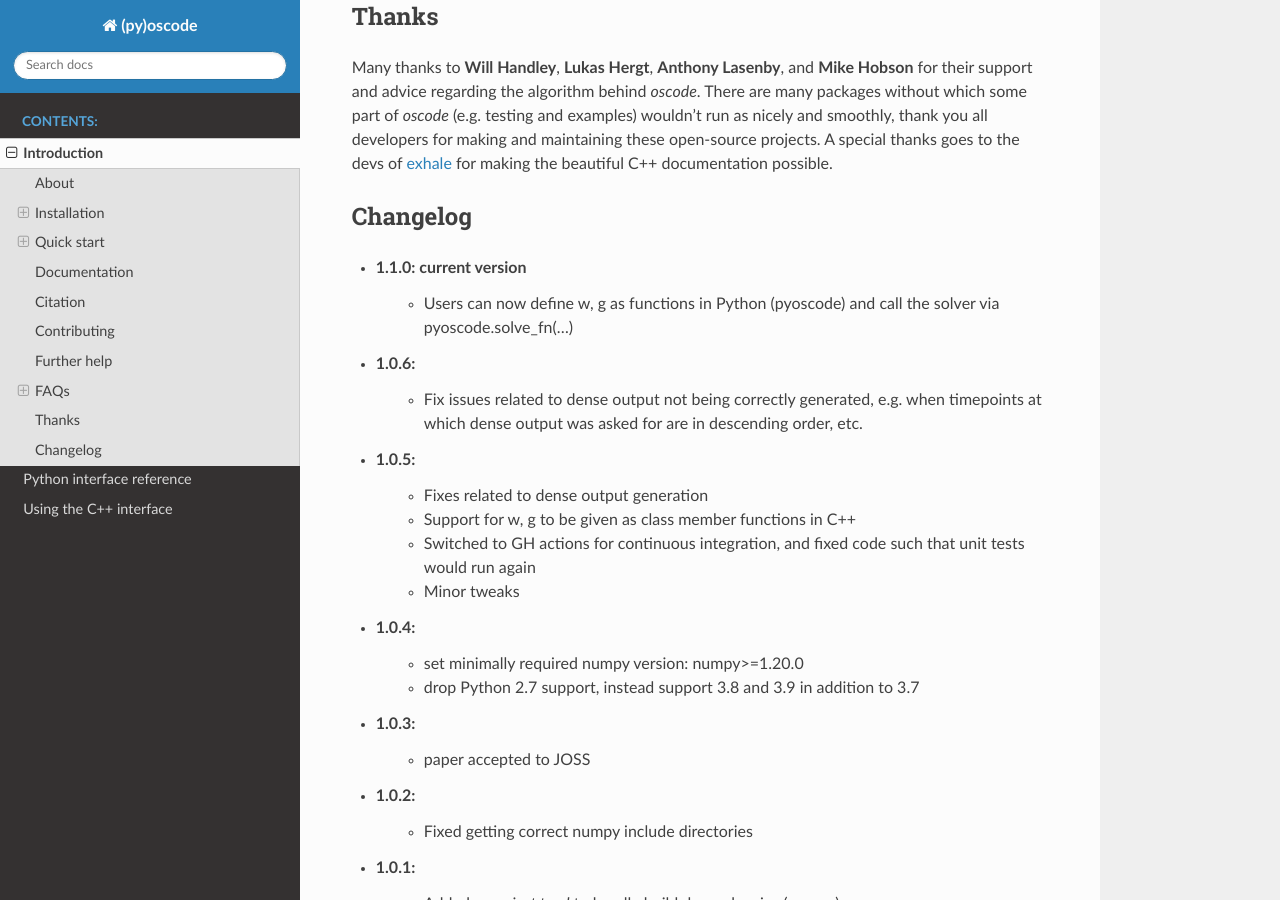
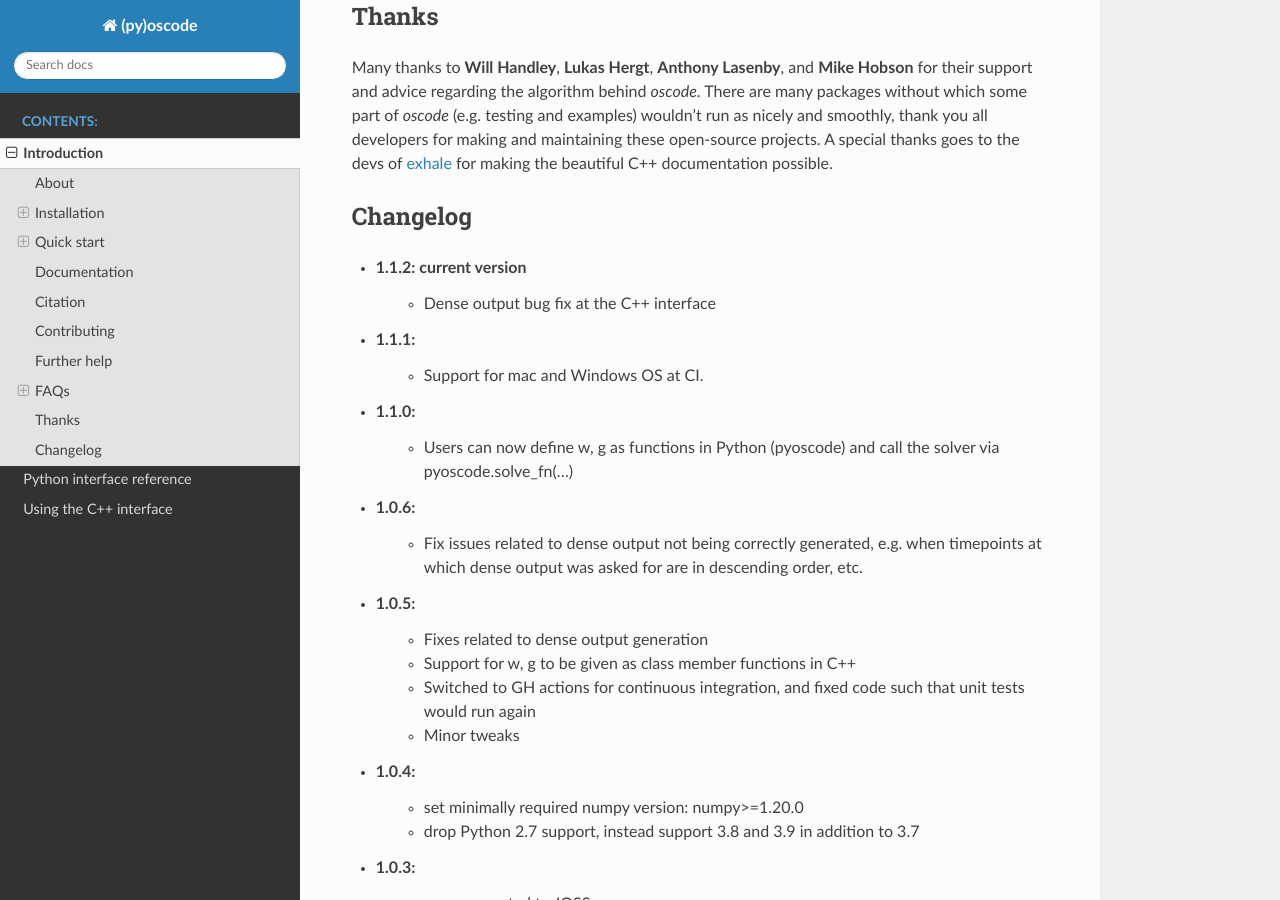
Before and after one commit to fruzsinaagocs/oscode, a Sphinx documentation site: the page built from pyoscode/docs/source/introduction.rst, in a window 1280 px wide and 900 px high, scrolled down 4922 px. Built offline with Sphinx 7.4.7 and the Read the Docs theme 2.0.0, drawn with Linux system fonts in a browser that asks for light colours; pages that are not in the unit, such as notebooks, are missing from menus.

```diff
--- a/README.rst
+++ b/README.rst
@@ -259,6 +259,8 @@
 Changelog
 ---------
 
+- 1.1.2:
+    - Dense output bug fix at the C++ interface
 - 1.1.1:
     - Support for mac and Windows OS at CI.
 - 1.1.0:
--- a/pyoscode/docs/source/introduction.rst
+++ b/pyoscode/docs/source/introduction.rst
@@ -241,7 +241,11 @@
 Changelog
 ---------
 
-- 1.1.0: current version
+- 1.1.2: current version
+    - Dense output bug fix at the C++ interface
+- 1.1.1:
+    - Support for mac and Windows OS at CI.
+- 1.1.0:
     - Users can now define w, g as functions in Python (pyoscode) and call the solver via pyoscode.solve_fn(...)
 - 1.0.6:
     - Fix issues related to dense output not being correctly generated, e.g. when timepoints at which dense output was asked for are in descending order, etc.
--- a/setup.py
+++ b/setup.py
@@ -20,7 +20,7 @@
 
 setup(
     name="pyoscode",
-    version="1.1.1",
+    version="1.1.2",
     description=readme(short=True),
     long_description=readme(),
     url="https://github.com/fruzsinaagocs/oscode",
@@ -43,7 +43,6 @@
                 'Intended Audience :: Developers',
                 'Intended Audience :: Science/Research',
                 'Natural Language :: English',
-                'Programming Language :: Python :: 2.7',
                 'Programming Language :: Python :: 3.4',
                 'Programming Language :: Python :: 3.5',
                 'Programming Language :: Python :: 3.6',
```
Also changed, not shown: 1 other file.
